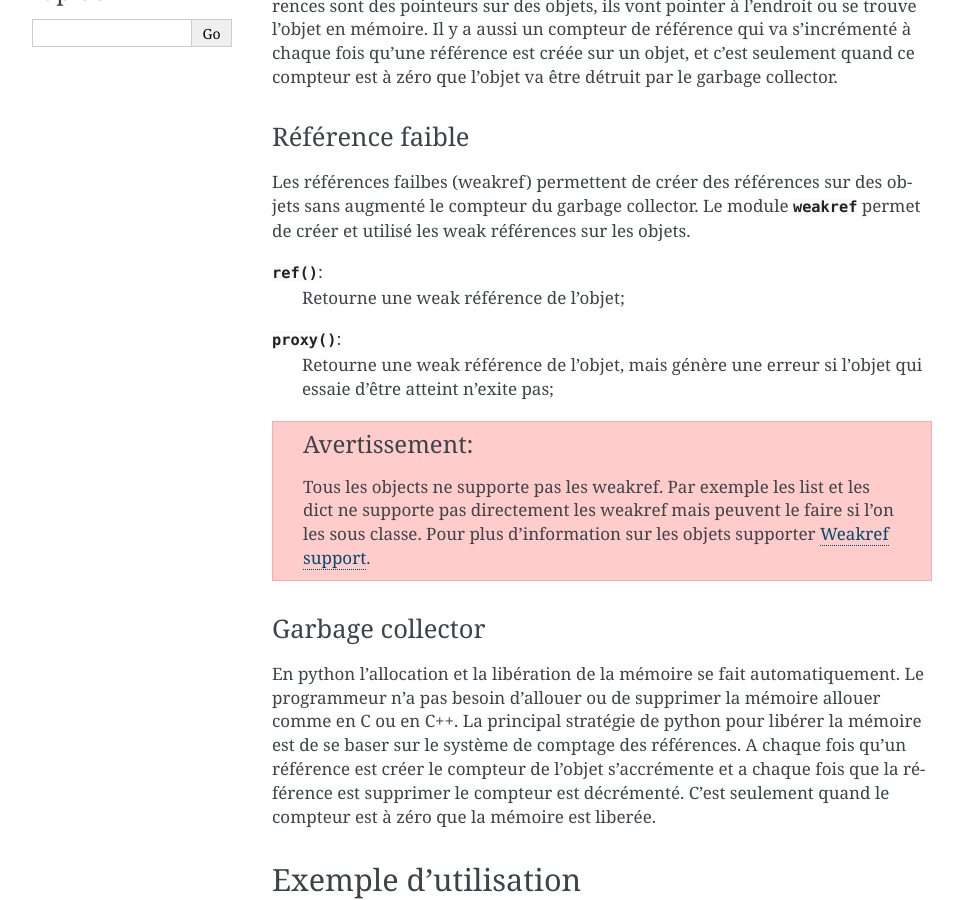
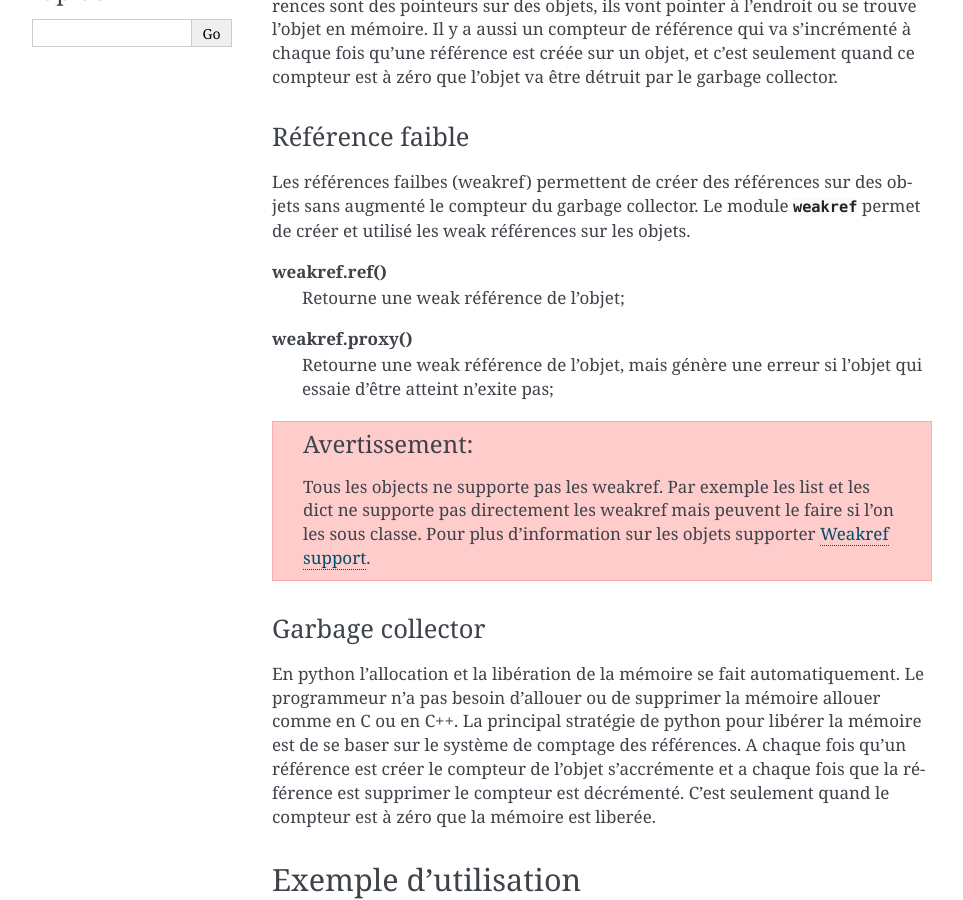
Before and after one commit to HE-Arc/livre-python, a Sphinx documentation site: the page built from source/weakref/index.rst, in a window 1280 px wide and 900 px high, scrolled down 448 px. Shown: the whole window, without its empty margins (148-1111 px from the left). Built offline with Sphinx 7.4.7, drawn with Linux system fonts in a browser that asks for light colours; some of the changed lines change nothing that is shown.

Commit message:
error sphinx cet erreur sa va

```diff
--- a/source/weakref/index.rst
+++ b/source/weakref/index.rst
@@ -25,9 +25,9 @@ Référence faible
 Les références failbes (weakref) permettent de créer des références sur des objets sans augmenté le compteur du garbage collector.
 Le module :py:mod:`weakref` permet de créer et utilisé les weak références sur les objets.
 
-:py:func:`~weakref.ref()`:
+**weakref.ref()**
     Retourne une weak référence de l'objet;
-:py:func:`~weakref.proxy()`:
+**weakref.proxy()**
     Retourne une weak référence de l'objet, mais génère une erreur si l'objet qui essaie d'être atteint n'exite pas;
 
 .. warning::
```
